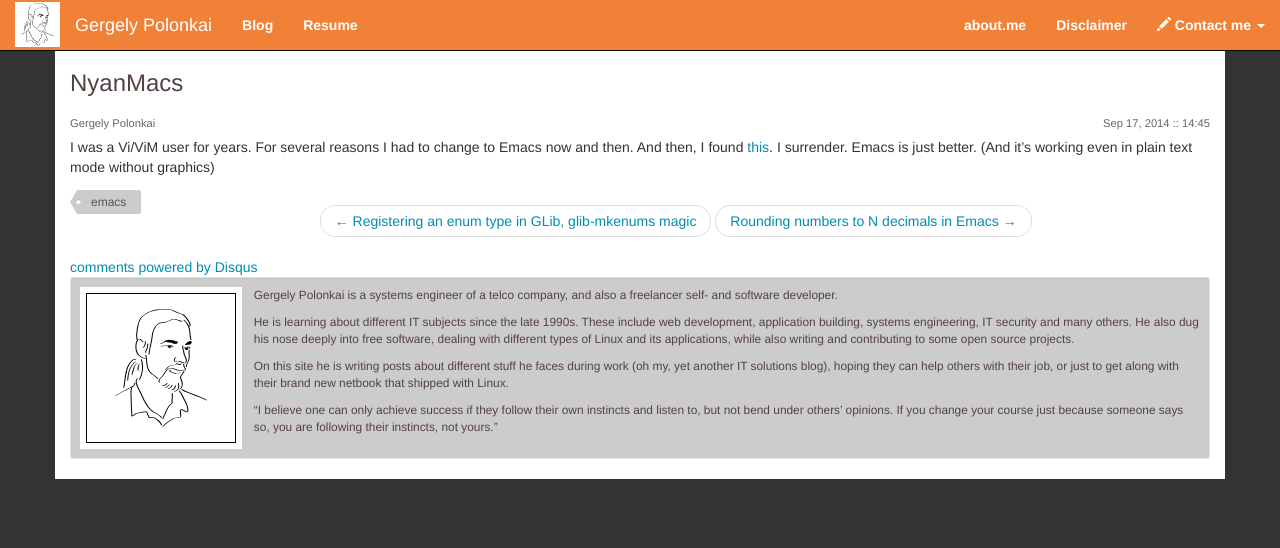
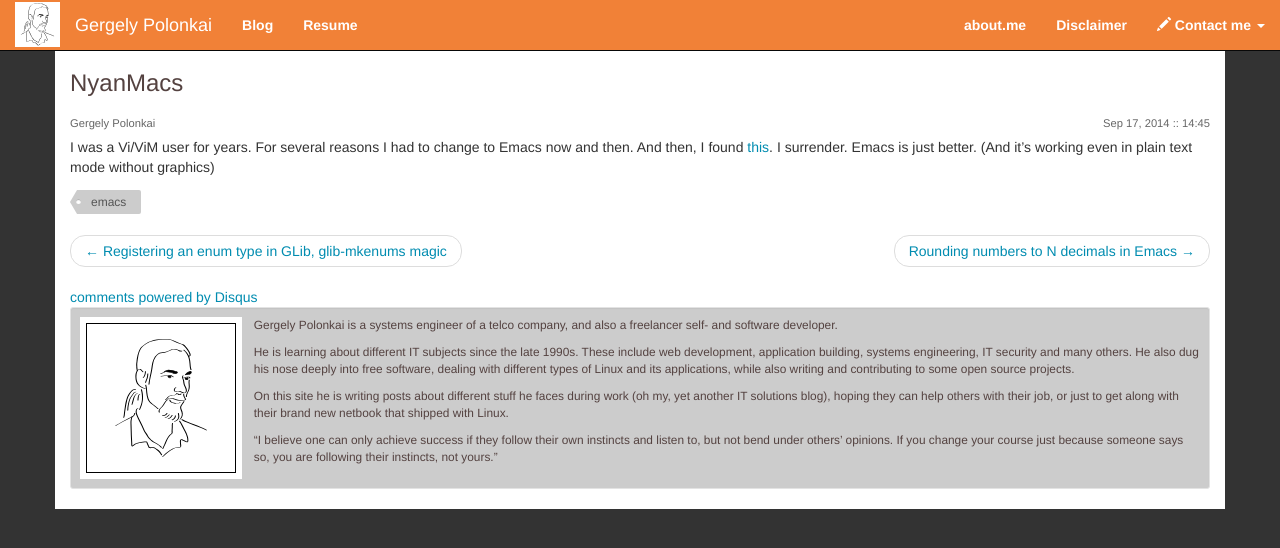
Before and after one commit to gergelypolonkai/gergelypolonkai.github.io, a Jekyll site: the page built from _posts/2014-09-17-nyanmacs.markdown, in a window 1280 px wide. Shown: the top 548 px of the page. Built offline with Jekyll 4.4.1, drawn with Linux system fonts in a browser that asks for light colours; nearby versions of some CDN libraries; comment, search, counter and statistics services are not loaded.

Commit message:
Fix navigation (pager) links in posts

```diff
--- a/_includes/tag-link.html
+++ b/_includes/tag-link.html
@@ -6,5 +6,6 @@
                     <a href="{{tag | prepend: '/blog/tag/' | prepend: site.baseurl}}" class="tag-label">{{tag}}</a>
 {%     endfor %}
                 </p>
+                <br class="clearfix">
             </footer>
 {% endif %}
--- a/_layouts/post.html
+++ b/_layouts/post.html
@@ -9,10 +9,10 @@ render_post: true
 <nav>
     <ul class="pager">
 {% if page.previous %}
-        <li><a href="{{page.previous.url | prepend: site.baseurl}}">&larr; {{page.previous.title}}</a></li>
+        <li class="previous"><a href="{{page.previous.url | prepend: site.baseurl}}">&larr; {{page.previous.title}}</a></li>
 {% endif %}
 {% if page.next %}
-        <li><a href="{{page.next.url | prepend: site.baseurl}}">{{page.next.title}} &rarr;</a></li>
+        <li class="next"><a href="{{page.next.url | prepend: site.baseurl}}">{{page.next.title}} &rarr;</a></li>
 {% endif %}
     </ul>
 </nav>
```
